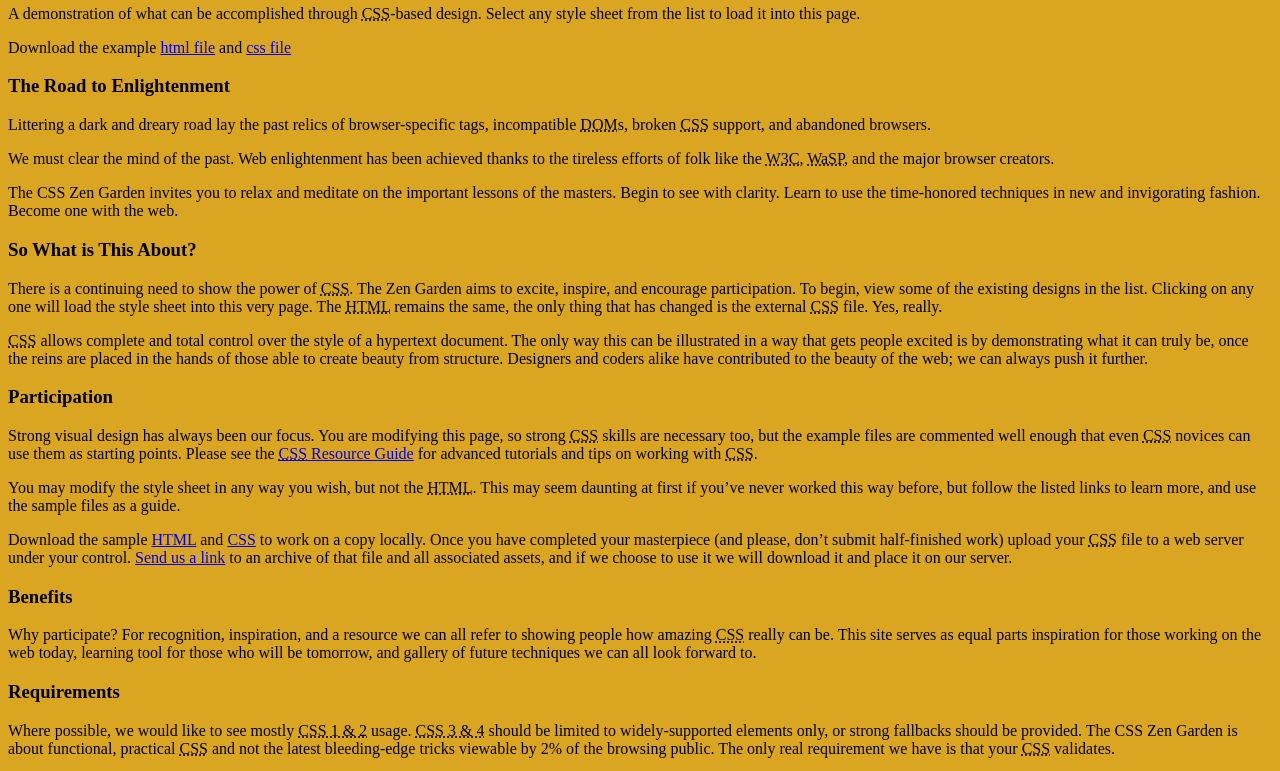
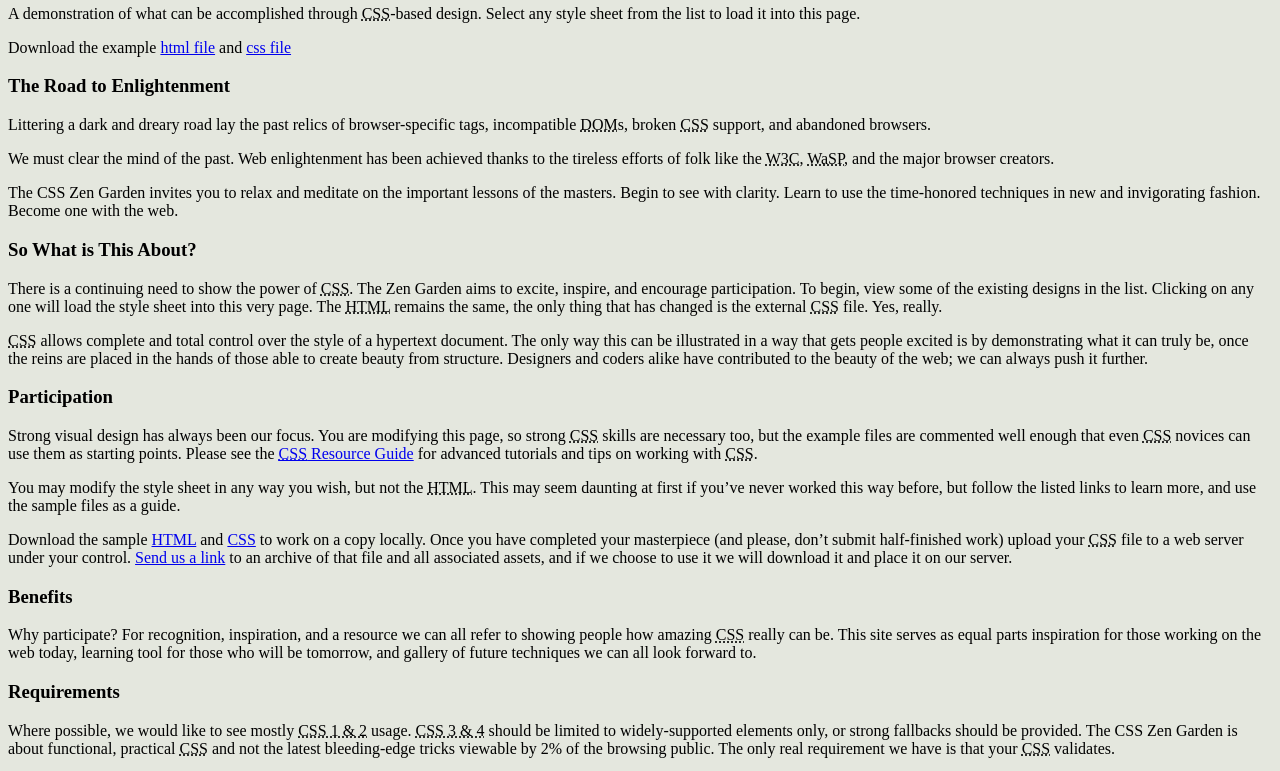
Before and after one commit to ead-codigo-2023/ejercicio-3-diagramaci-n-2002-20, a plain HTML site: page index.html in a window 1280 px wide. Shown: the part 109-880 px from the top of the page. Drawn offline with Linux system fonts and the light colour scheme.

Commit message:
background

```diff
--- a/style.css
+++ b/style.css
@@ -1,3 +1,3 @@
 body {
-    background-color: goldenrod;
+    background-color: #E4E7DE;
 }
```
